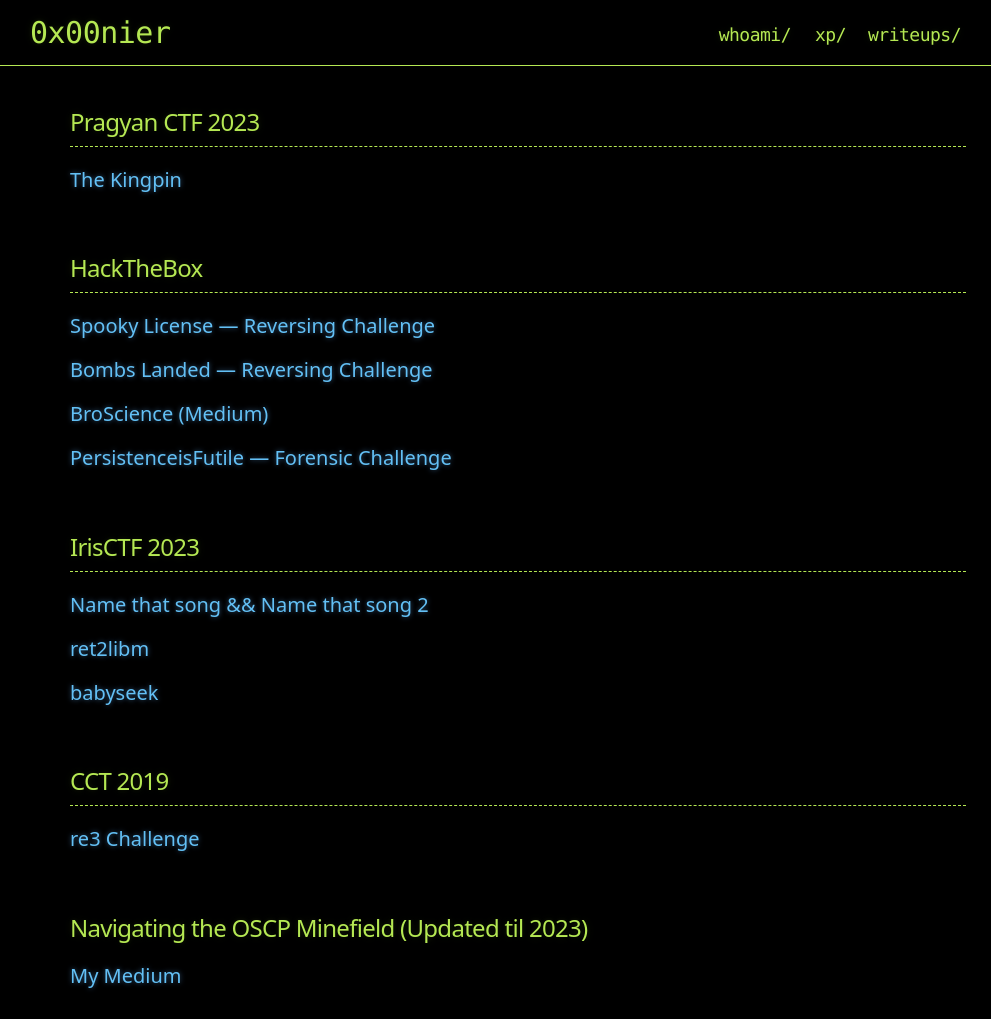
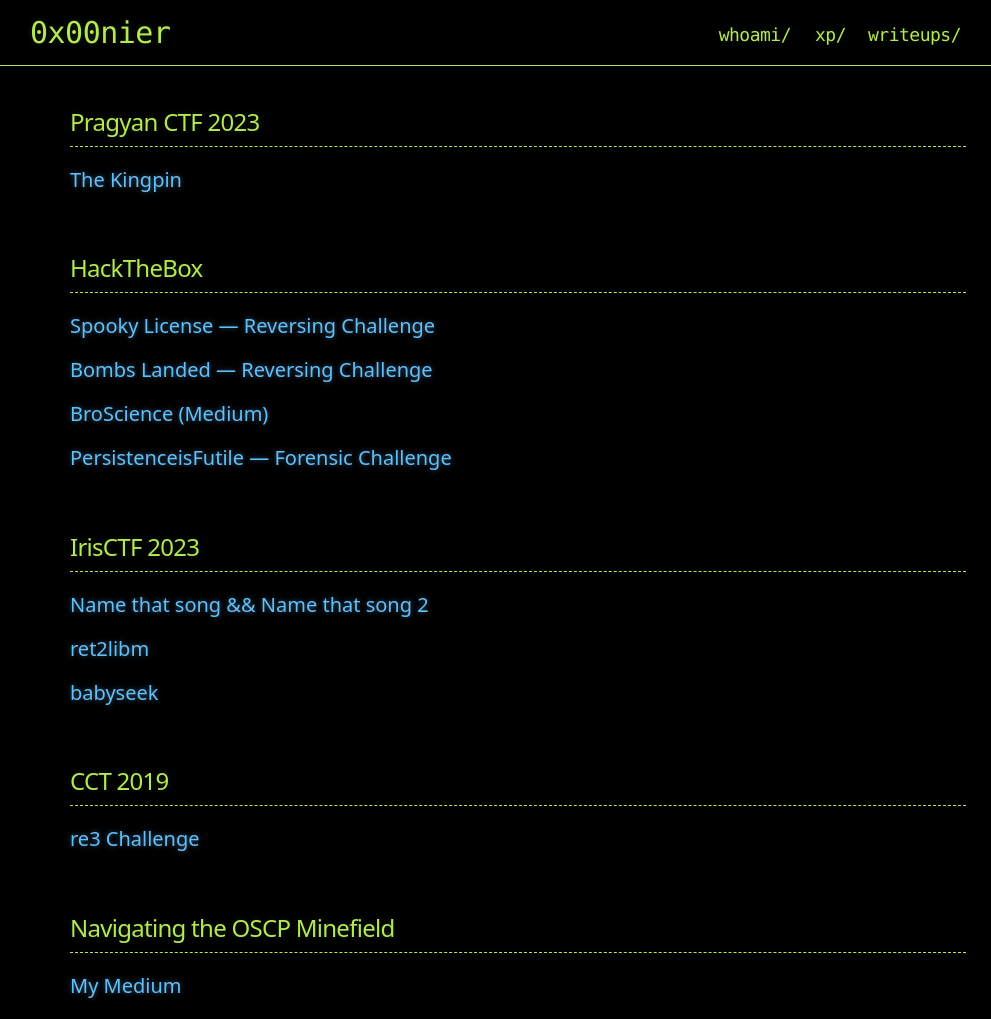
Before and after one commit to 0x00nier/0x00nier.github.io, a Jekyll site: the page built from blogs.md, in a window 1280 px wide. Shown: the whole page, without its empty margins (122-1113 px from the left). Built offline with Jekyll 4.4.1, drawn with Linux system fonts in a browser that asks for light colours.

Commit message:
Minor fixes

```diff
--- a/blogs.md
+++ b/blogs.md
@@ -62,5 +62,5 @@
 
 &#160;
 
-## Navigating the OSCP Minefield (Updated til 2023)
+## Navigating the OSCP Minefield
 [My Medium](https://nier0x00.medium.com/navigating-the-oscp-minefield-in-2023-a-guide-to-passing-the-exam-b4cce117c704)
```
Also changed, not shown: other parts of blogs.md (+1 -1 lines), 3 other files.
